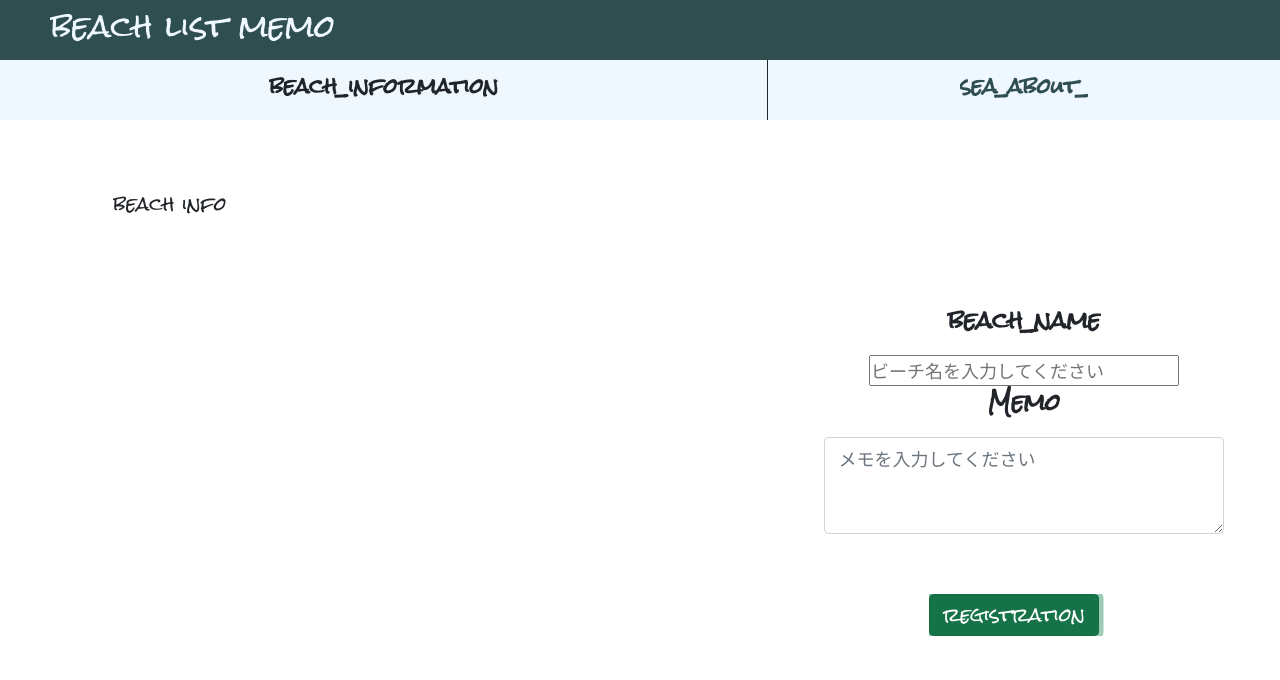
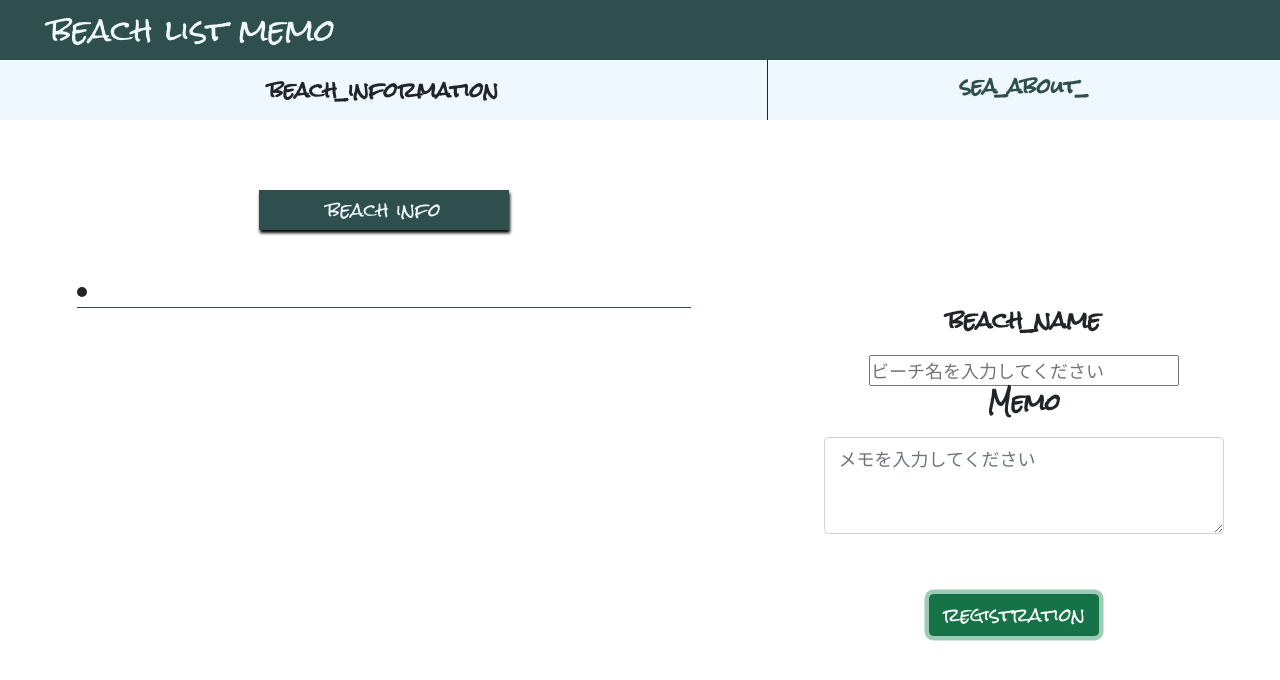
Before and after one commit to ShoheiNagamura/localstorage-task, a plain HTML site: page index.html in a window 1280 px wide. Both pictures are taken after a click on the button "registration". Drawn offline with nearby package versions, Linux system fonts and the light colour scheme.

Commit message:
メモ一覧のデザインを修正

```diff
--- a/css/style.css
+++ b/css/style.css
@@ -2,7 +2,7 @@
     margin: 0px;
     padding: 0px;
     font-size: 18px;
-    overflow: hidden;
+    /* overflow: hidden; */
     font-family: 'Rock Salt', cursive;
 }
 
@@ -23,6 +23,7 @@ header {
 header h1 {
     font-size: 30px;
     margin-left: 50px;
+    margin-bottom: 0px;
 }
 
 
@@ -54,6 +55,7 @@ main {
     font-size: 20px;
     color: #2f4f4f #2f4f4f;
     font-weight: bold;
+    margin-bottom: 0px;
 }
 
 .memo-list {
@@ -131,4 +133,27 @@ select {
     height: 80%;
 }
 
-.test {}
+.list {
+    width: 250px;
+    border-bottom: 1px solid #2f4f4f;
+    margin: 0 auto;
+    box-shadow: 1px 3px 3px black;
+    background-color: #2f4f4f;
+    color: aliceblue;
+}
+
+.list-title {
+    margin-bottom: 6px;
+    text-align: center;
+    margin: 0px;
+    padding: 6px;
+}
+
+.y {
+    margin-top: 50px;
+}
+
+.y p {
+    border-bottom: 1px solid #2f4f4f;
+    margin-bottom: 30px;
+}
--- a/index.html
+++ b/index.html
@@ -27,10 +27,9 @@
             <div class="memo-list">
                 <div class="memo-items">
                     <div class="memo-item">
-                        <ul class="list">
-                            <li>beach info</li>
-                            <li></li>
-                        </ul>
+                        <div class="list">
+                            <p class="list-title">beach info</p>
+                        </div>
                         <div class="y"></div>
                     </div>
                 </div>
--- a/js/main.js
+++ b/js/main.js
@@ -13,8 +13,9 @@ $("#save").on('click', function () {
     }
     memo.push(data); //memo配列に格納
 
-    // for (let i = 0; i < memo.length; i++) {
-    hoge.push("<p>" + memo.at(-1).title + "</p>");
+    hoge.push("<p>" + memo.at(-1).text + "</p>");
+    hoge.push("<li>" + memo.at(-1).title + "</li>");
+
     // hoge配列をリバース
     hoge.reverse();
     console.log(hoge); //cba
@@ -41,11 +42,11 @@ if (localStorage.getItem("memo")) {
         memo.push(data[i]); //abc
     }
 
-    // console.log(memo);
     memo.reverse(); //cba
 
     for (let i = 0; i < memo.length; i++) {
-        hoge.push("<p>" + memo[i].title + "</p>");
+        hoge.push("<li>" + memo[i].title + "</li>");
+        hoge.push("<p>" + memo[i].text + "</p>");
     }//cba
 
 
```
